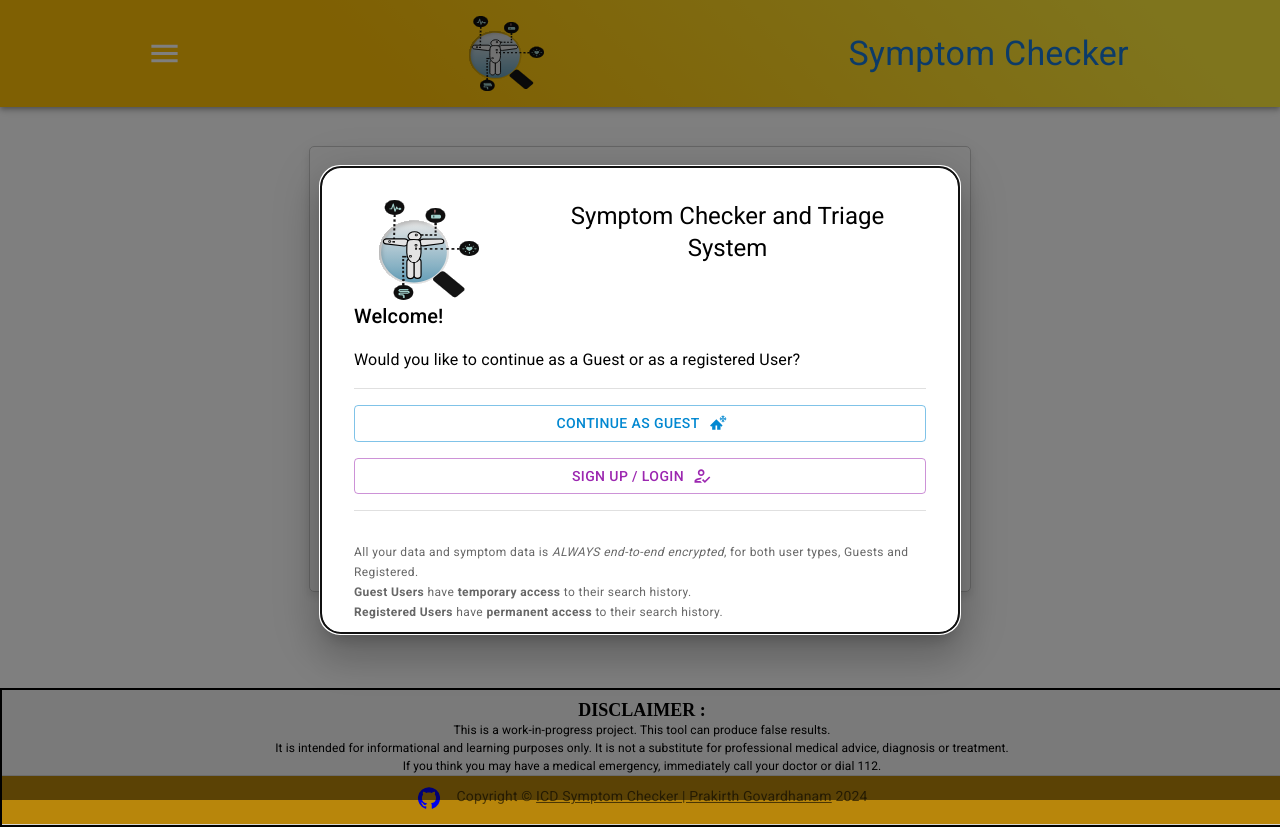
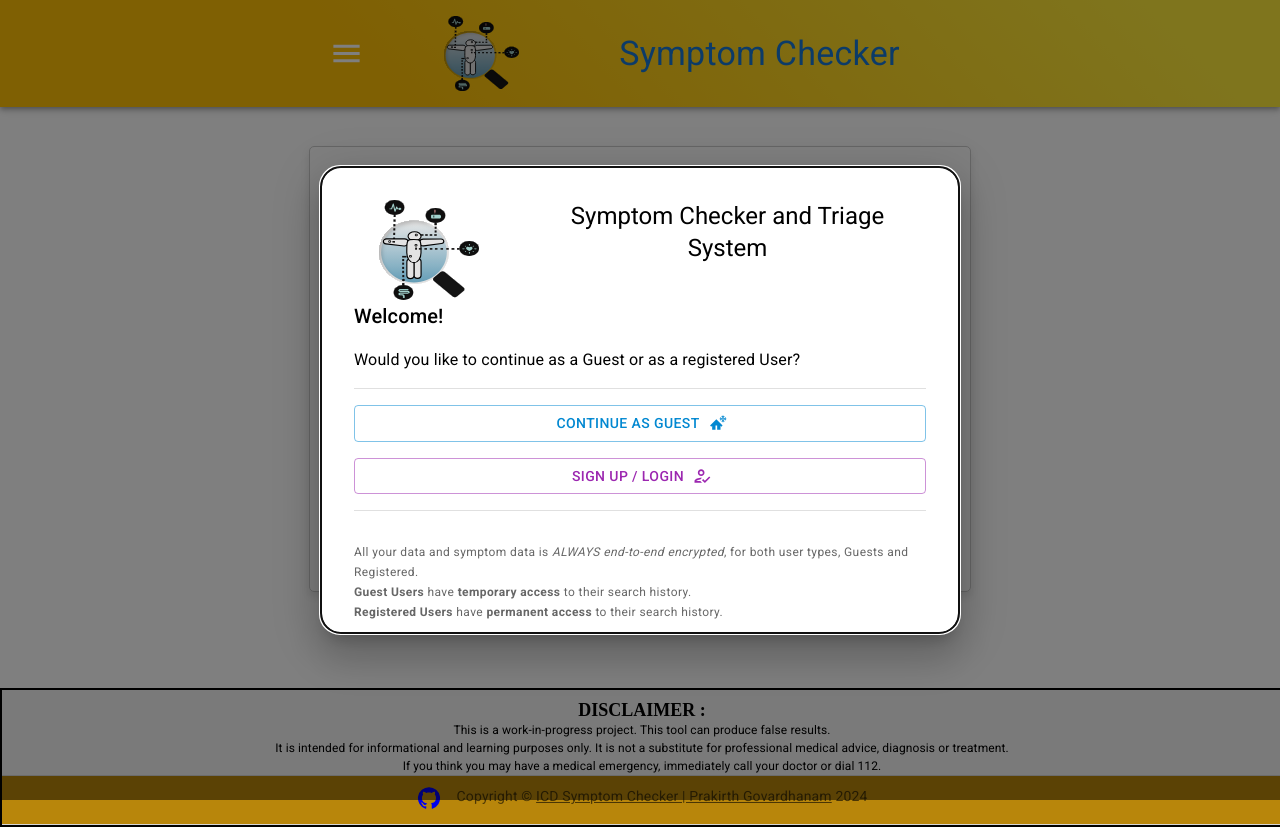
Before and after one commit to prak112/Symptom-Checker-frontend, a React (Vite) app in the folder symptom-checker-frontend/: page / in a window 1280 px wide. Built offline with nearby package versions, Linux system fonts and the light colour scheme.

Commit message:
refactor: Adjust menubar layout and styles

```diff
--- a/symptom-checker-frontend/src/components/Header.jsx
+++ b/symptom-checker-frontend/src/components/Header.jsx
@@ -1,14 +1,13 @@
 // react
 import PropTypes from 'prop-types'
+import { Link } from 'react-router-dom'
+import { useContext } from 'react'
 // context
-import { useContext } from 'react'
 import { UserContext } from '../contexts/UserContext';
 // materialUI
-import { AppBar, Toolbar, Typography, IconButton, Avatar } from "@mui/material";
-import PermIdentityOutlinedIcon from '@mui/icons-material/PermIdentityOutlined';
-import MenuIcon from '@mui/icons-material/Menu';
-import { blueGrey } from '@mui/material/colors';
-import { Link } from 'react-router-dom'
+import { Box, AppBar, Toolbar, Typography, IconButton, Avatar } from "@mui/material";
+import { Menu, PermIdentityOutlined } from '@mui/icons-material';
+import { deepPurple } from '@mui/material/colors';
 // resources
 import Logo from '../assets/logo.svg'
 
@@ -16,25 +15,34 @@ export default function Header({ toggleDrawer }){
     // get user info
     const { user } = useContext(UserContext)
     const appBarStyle = {
-        display: "flex",
-        justifyContent: "space-between",
-        background: "linear-gradient(45deg, #FFC107 30%, #FFEB3B 90%)",
+        display: 'flex',
+        margin: '0px auto',
+        justifyContent: 'space-between',
+        alignItems: 'center',
+        background: 'linear-gradient(45deg, #FFC107 30%, #FFEB3B 90%)',
+        paddingLeft: '25px',
+        paddingRight: '50px',
         py: 2,  // padding top, bottom
-        mr: 2,  // margin right
     }
     const toolBarStyle = {
-        display: "flex",
-        justifyContent: "space-around",
-        alignItems: "center",
-        flexDirection: "row",
+        marginLeft: '50px',
+        marginRight: '78px',
+        display: 'flex',
+        justifyContent: 'space-around',
+        alignItems: 'center',
+        flexDirection: 'row',
     }
     const avatarStyle = {
-        bgcolor: blueGrey['A400'],
+        marginLeft: '50px',
+        marginRight: '50px',
+        bgcolor: deepPurple['300'],
     }
     const imgStyle = {
         display: 'block',
+        marginLeft: '50px',
+        marginRight: '50px',
+        paddingLeft: '25px',
         paddingRight: '50px',
-        paddingLeft: '25px',
     }
 
     return(
@@ -45,8 +53,9 @@ export default function Header({ toggleDrawer }){
                     color="inherit"
                     aria-label="menu"
                     onClick={toggleDrawer}
+                    size="small"
                 >
-                    <MenuIcon fontSize='large' />
+                    <Menu fontSize="large" />
                 </IconButton>
                 <Link to="/">
                     <img src={Logo} alt='Logo'
@@ -59,15 +68,21 @@ export default function Header({ toggleDrawer }){
                 </Typography>
                 {user
                 ? (
+                <Box
+                    display="flex"
+                    flexDirection="column"
+                    alignItems="flex-end"
+                >
                     <Link to="/profile">
                         <Avatar
                             sx={avatarStyle}
-                        variant="rounded"
+                            variant="circular"
                             alt={user.username}
                         >
-                        <PermIdentityOutlinedIcon />
+                            <PermIdentityOutlined fontSize="large" />
                         </Avatar>
                     </Link>
+                </Box>
                 )
                 : null}
             </Toolbar>
@@ -77,5 +92,4 @@ export default function Header({ toggleDrawer }){
 
 Header.propTypes = {
     toggleDrawer: PropTypes.func.isRequired,
-    // registeredUser: PropTypes.string,
 }
```
Lines whose indentation alone changed are shown as unchanged.
